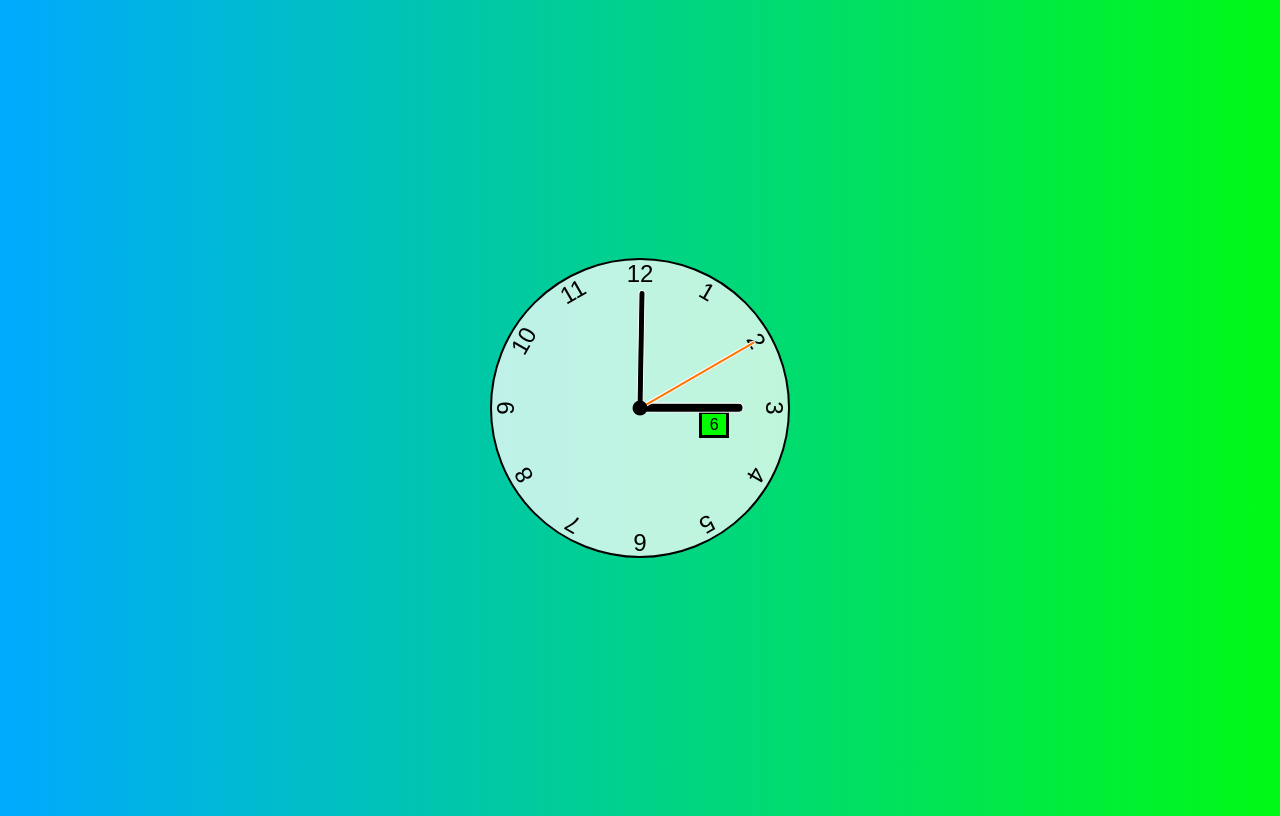
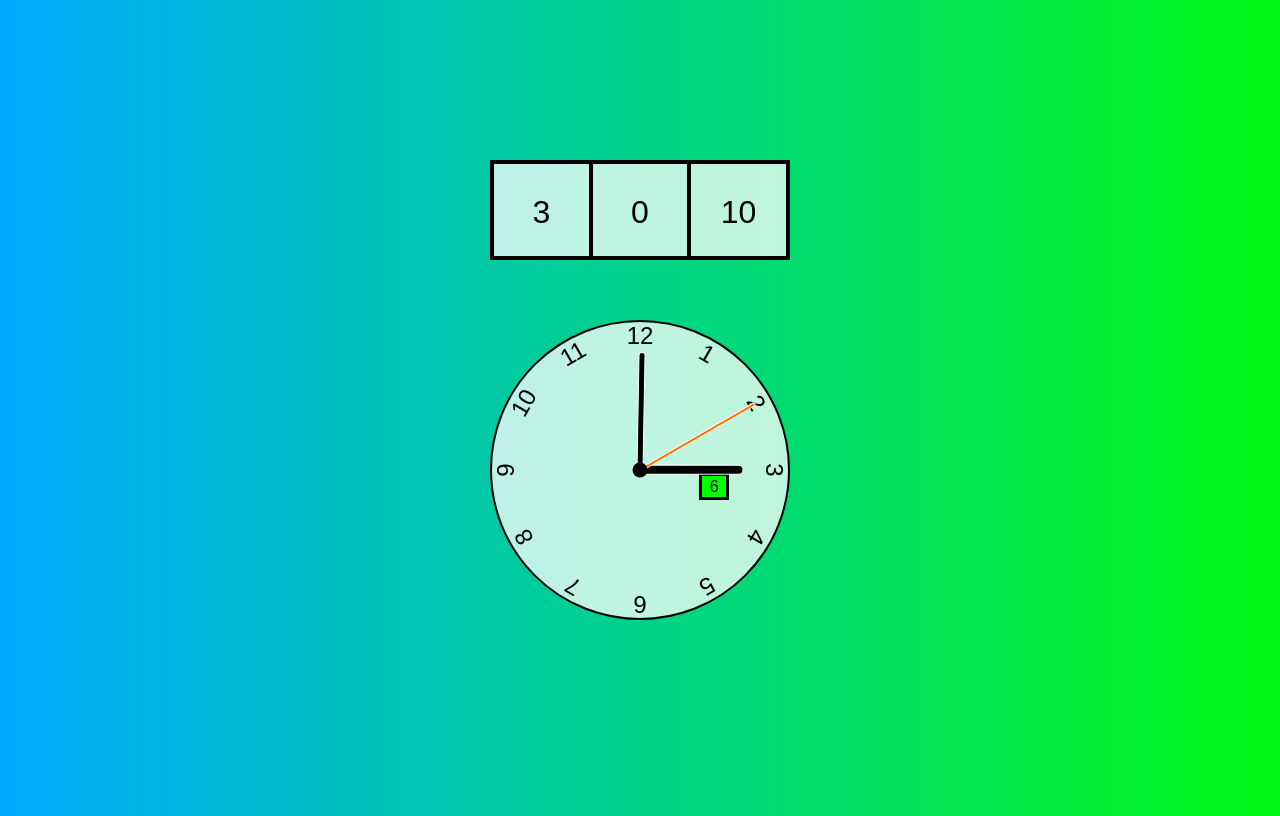
Before and after one commit to davidmay75/Clock, a plain HTML site: page index.html in a window 1280 px wide. Drawn offline with Linux system fonts and the light colour scheme.

Commit message:
Added digital clock

```diff
--- a/index.html
+++ b/index.html
@@ -29,5 +29,13 @@
         <div class="number number11">11</div>
         <div class="number number12">12</div>
     </div>
+
+    <div class="dig-clock">
+        <div class="dig hour" data-dig-hour>hour</div>
+        <div class="dig minute" data-dig-minute>minute</div>
+        <div class="dig second" data-dig-second>seconds</div>
+
+
+    </div>
 </body>
 </html>
--- a/script.js
+++ b/script.js
@@ -5,19 +5,28 @@ const minutehand = document.querySelector('[data-minute-hand]')
 const secondhand = document.querySelector('[data-second-hand]')
 const datewindow = document.querySelector('[data-date-window]')
 
+const digHour = document.querySelector('[data-dig-hour]')
+const digMinute = document.querySelector('[data-dig-minute]')
+const digSecond = document.querySelector('[data-dig-second]')
+
 function setClock(){
     const currentDate = new Date()
-    const date = currentDate.getUTCDate()
+    const date = currentDate.getUTCDate()//needs time zones
     const secondsRatio = currentDate.getSeconds() / 60
     const minutesRatio = (secondsRatio + currentDate.getMinutes()) / 60
     const hoursRatio = (minutesRatio + currentDate.getHours()) / 12
+
+    datewindow.innerHTML = date
 
     setRotation(secondhand, secondsRatio)
     setRotation(minutehand, minutesRatio)
     setRotation(hourhand, hoursRatio)
 
-    datewindow.innerHTML = date
-    console.log(date)
+    //DIGITAL CLOCK
+
+    digSecond.innerHTML = Math.floor(currentDate.getSeconds())
+    digMinute.innerHTML = currentDate.getMinutes()
+    digHour.innerHTML = currentDate.getHours()
 }
 
 function setRotation(element, rotationRatio){
--- a/styles.css
+++ b/styles.css
@@ -12,26 +12,14 @@ body {
     overflow: hidden;
 }
 
-.date-window{
-    position: absolute;
-    width: 30px;
-    height: 27px;
-    background-color: #0f0;
-    text-align: center;
-    padding: 2px;
-
-    bottom: 40%;
-    left: 70%;
-    border: solid black;
-}
-
 .clock {
     width: 300px;
     height: 300px;
     background-color: rgba(255, 255, 255, .75);
     border-radius: 50%;
     border: 2px solid black;
-    position: relative;
+    position: absolute;
+    top: 40%;
 }
 
 .clock .number {
@@ -101,3 +89,43 @@ body {
     height: 35%;
     background-color: rgb(0, 0, 0);
 }
+
+.date-window{
+    position: absolute;
+    width: 30px;
+    height: 27px;
+    background-color: #0f0;
+    text-align: center;
+    padding: 2px;
+
+    bottom: 40%;
+    left: 70%;
+    border: solid black;
+}
+
+.dig-clock{
+    display: flex;
+
+
+
+    justify-content: center;
+
+    width: 300px;
+    height: 100px;
+    background-color: rgba(255, 255, 255, .75);
+    border: 2px solid black;
+    position: absolute;
+    top: 20%;
+}
+
+.dig{
+    flex-grow: 1;
+    flex-basis: 0;
+    border: 2px solid black;
+
+    text-align: center;
+    font-size: 2.0rem;
+    padding: 10%;
+
+
+}
```
Also changed, not shown: 1 other file.
